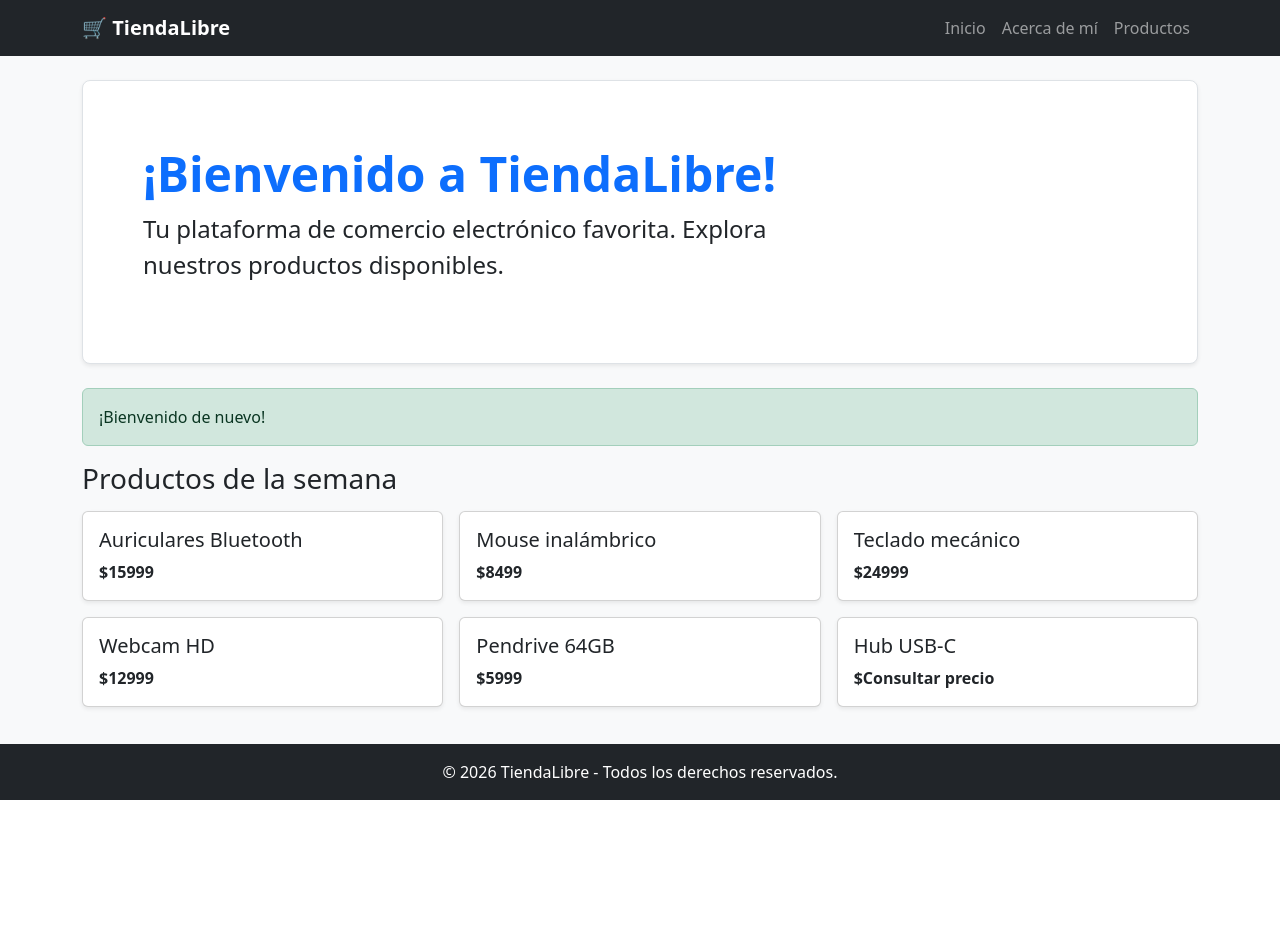
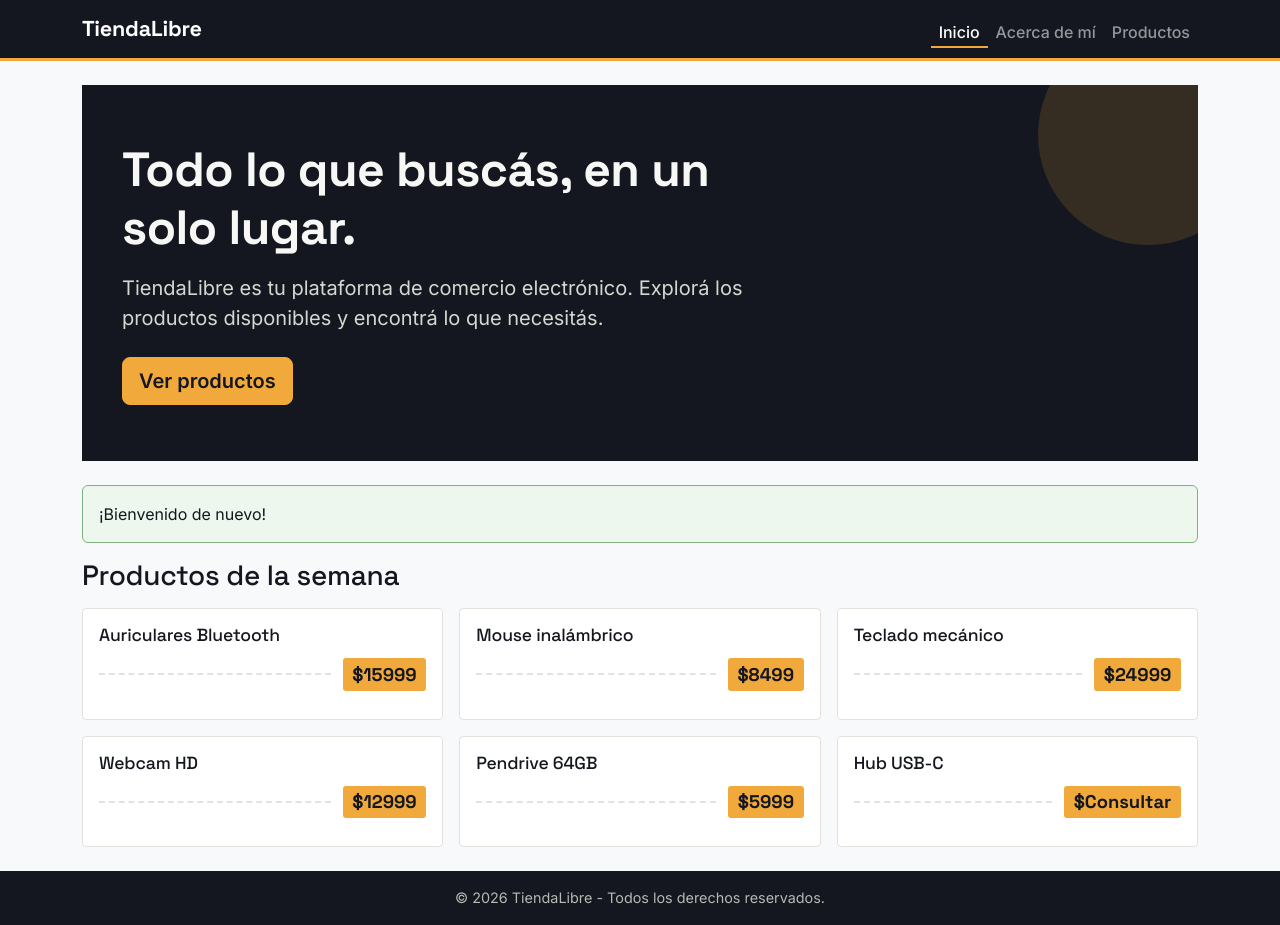
Before and after one commit to Villada-PG3/trabajo-practico-tienda-libre-EzequeilCorti, a Django app: page / in a window 1280 px wide. Before the commit the page ends 800 px from the top, so only its background shows below. Run offline with Django 5.2, Linux system fonts and the light colour scheme.

```diff
--- a/config/settings.py
+++ b/config/settings.py
@@ -116,7 +116,12 @@ USE_TZ = True
 # Static files (CSS, JavaScript, Images)
 # https://docs.djangoproject.com/en/6.0/howto/static-files/
 
+# Static files (CSS, JavaScript, Images)
 STATIC_URL = 'static/'
+
+STATICFILES_DIRS = [
+    BASE_DIR / 'static',
+]
 
 # Archivos multimedia (imágenes subidas por los usuarios)
 MEDIA_URL = '/media/'
--- /dev/null
+++ b/static/css/custom.css
@@ -0,0 +1,294 @@
+/* =========================================================
+   TiendaLibre — hoja de estilos propia
+   Se carga DESPUÉS de Bootstrap, así que estas reglas
+   pisan (sobrescriben) los estilos por defecto de Bootstrap.
+   ========================================================= */
+
+:root {
+  --ink: #14171f;
+  --ink-soft: #2a2e3a;
+  --paper: #f7f7f5;
+  --paper-raised: #ffffff;
+  --accent: #f2a93b;
+  --accent-dark: #c97f1e;
+  --line: #e4e2dd;
+  --text-muted: #6b6f7a;
+
+  --font-display: "Space Grotesk", sans-serif;
+  --font-body: "Inter", sans-serif;
+}
+
+body {
+  background-color: var(--paper);
+  color: var(--ink);
+  font-family: var(--font-body);
+}
+
+h1, h2, h3, h4, h5, .navbar-brand {
+  font-family: var(--font-display);
+  letter-spacing: -0.01em;
+}
+
+/* ---------- Navbar ---------- */
+.navbar.bg-dark {
+  background-color: var(--ink) !important;
+  border-bottom: 3px solid var(--accent);
+}
+
+.navbar-brand {
+  font-size: 1.35rem;
+}
+
+.navbar .nav-link {
+  font-weight: 500;
+  position: relative;
+  padding-bottom: 2px;
+}
+
+.navbar .nav-link::after {
+  content: "";
+  position: absolute;
+  left: 0;
+  bottom: -2px;
+  width: 0;
+  height: 2px;
+  background: var(--accent);
+  transition: width 0.2s ease;
+}
+
+.navbar .nav-link:hover::after,
+.navbar .nav-link.active::after {
+  width: 100%;
+}
+
+/* ---------- Botones ---------- */
+.btn-primary {
+  background-color: var(--accent);
+  border-color: var(--accent);
+  color: var(--ink);
+  font-weight: 600;
+}
+
+.btn-primary:hover,
+.btn-primary:focus {
+  background-color: var(--accent-dark);
+  border-color: var(--accent-dark);
+  color: var(--ink);
+}
+
+.btn-outline-ink {
+  border: 2px solid var(--ink);
+  color: var(--ink);
+  font-weight: 600;
+  border-radius: 999px;
+  padding: 0.5rem 1.4rem;
+  transition: background 0.2s ease, color 0.2s ease;
+}
+
+.btn-outline-ink:hover {
+  background: var(--ink);
+  color: var(--paper);
+}
+
+/* ---------- Hero (home) ---------- */
+.hero {
+  background-color: var(--ink);
+  color: var(--paper);
+  border-radius: 0;
+  padding: 3.5rem 2.5rem;
+  position: relative;
+  overflow: hidden;
+}
+
+.hero::before {
+  content: "";
+  position: absolute;
+  top: -60px;
+  right: -60px;
+  width: 220px;
+  height: 220px;
+  background: var(--accent);
+  border-radius: 50%;
+  opacity: 0.15;
+}
+
+.hero h1 {
+  font-size: clamp(2rem, 4vw, 3rem);
+  font-weight: 700;
+  max-width: 20ch;
+}
+
+.hero p {
+  color: #d7d7d2;
+  max-width: 55ch;
+}
+
+/* ---------- Tarjetas de producto (ticket de precio) ---------- */
+.card-producto {
+  background: var(--paper-raised);
+  border: 1px solid var(--line);
+  border-radius: 4px;
+  overflow: hidden;
+  transition: border-color 0.15s ease;
+}
+
+.card-producto:hover {
+  border-color: var(--accent);
+}
+
+.card-producto__nombre {
+  font-family: var(--font-display);
+  font-size: 1.1rem;
+  margin-bottom: 0.25rem;
+}
+
+.card-producto__precio-fila {
+  display: flex;
+  align-items: center;
+  gap: 0.75rem;
+  margin: 0.75rem 0;
+}
+
+.card-producto__linea {
+  flex: 1;
+  border-top: 2px dashed var(--line);
+}
+
+.card-producto__precio {
+  font-family: var(--font-display);
+  font-weight: 700;
+  font-size: 1.15rem;
+  color: var(--ink);
+  background: var(--accent);
+  padding: 0.15rem 0.6rem;
+  border-radius: 3px;
+  white-space: nowrap;
+}
+
+.card-producto__imagen {
+    width: 100%;
+    height: 220px;
+    object-fit: contain;
+    background-color: #ffffff;
+    border-bottom: 1px solid var(--line);
+    display: block;
+}
+
+.card-producto__sin-imagen {
+  width: 100%;
+  height: 160px;
+  display: flex;
+  align-items: center;
+  justify-content: center;
+  background: var(--paper);
+  color: var(--text-muted);
+  font-size: 0.9rem;
+  border-bottom: 1px solid var(--line);
+}
+
+/* ---------- Alertas ---------- */
+.alert-warning {
+  background-color: #fff3e0;
+  border: 1px solid var(--accent);
+  color: var(--ink);
+}
+
+.alert-success {
+  background-color: #eef7ee;
+  border: 1px solid #7fb281;
+  color: var(--ink);
+}
+
+.alert-info {
+  background-color: var(--paper-raised);
+  border: 1px solid var(--line);
+  color: var(--text-muted);
+}
+
+/* ---------- Página "Acerca de mí" ---------- */
+.seccion-panel {
+  padding: 2.5rem 0;
+}
+
+.seccion-panel--tinta {
+  background-color: var(--ink);
+  color: var(--paper);
+  border-radius: 4px;
+  padding: 2.5rem 2rem;
+  margin: 2rem 0;
+}
+
+.seccion-panel--tinta h2 {
+  color: var(--paper);
+}
+
+.chip-lista {
+  display: flex;
+  flex-wrap: wrap;
+  gap: 0.6rem;
+  list-style: none;
+  padding: 0;
+  margin: 1rem 0 0;
+}
+
+.chip {
+  border: 1px solid var(--accent);
+  color: var(--paper);
+  padding: 0.35rem 0.9rem;
+  border-radius: 999px;
+  font-size: 0.9rem;
+}
+
+.skill-lista {
+  list-style: none;
+  padding: 0;
+  margin: 1rem 0 0;
+  display: flex;
+  flex-wrap: wrap;
+  gap: 0.6rem;
+}
+
+.skill-lista li {
+  border: 1px solid var(--line);
+  background: var(--paper-raised);
+  padding: 0.4rem 1rem;
+  border-radius: 999px;
+  font-size: 0.9rem;
+}
+
+.nivel-fila {
+  display: flex;
+  align-items: center;
+  gap: 1rem;
+  margin-bottom: 1.1rem;
+}
+
+.nivel-fila__etiqueta {
+  width: 140px;
+  flex-shrink: 0;
+  font-weight: 600;
+}
+
+.nivel-barra {
+  flex: 1;
+  height: 10px;
+  background: var(--line);
+  border-radius: 999px;
+  overflow: hidden;
+}
+
+.nivel-barra__relleno {
+  height: 100%;
+  background: var(--accent);
+  border-radius: 999px;
+}
+
+/* ---------- Footer ---------- */
+footer.bg-dark {
+  background-color: var(--ink) !important;
+}
+
+footer p {
+  color: #b8b8b3;
+  font-size: 0.9rem;
+}
--- a/template/_navbar.html
+++ b/template/_navbar.html
@@ -2,7 +2,7 @@
     <div class="container">
 
         <a class="navbar-brand fw-bold" href="{% url 'TiendaLibre:home' %}">
-            🛒 TiendaLibre
+            TiendaLibre
         </a>
 
         <button
@@ -21,19 +21,19 @@
             <ul class="navbar-nav ms-auto">
 
                 <li class="nav-item">
-                    <a class="nav-link" href="{% url 'TiendaLibre:home' %}">
+                    <a class="nav-link{% if request.resolver_match.url_name == 'home' %} active{% endif %}" href="{% url 'TiendaLibre:home' %}">
                         Inicio
                     </a>
                 </li>
 
                 <li class="nav-item">
-                    <a class="nav-link" href="{% url 'TiendaLibre:acerca_de_mi' %}">
+                    <a class="nav-link{% if request.resolver_match.url_name == 'acerca_de_mi' %} active{% endif %}" href="{% url 'TiendaLibre:acerca_de_mi' %}">
                         Acerca de mí
                     </a>
                 </li>
 
                 <li class="nav-item">
-                    <a class="nav-link" href="{% url 'TiendaLibre:productos' %}">
+                    <a class="nav-link{% if request.resolver_match.url_name == 'productos' %} active{% endif %}" href="{% url 'TiendaLibre:productos' %}">
                         Productos
                     </a>
                 </li>
--- a/template/base.html
+++ b/template/base.html
@@ -1,11 +1,22 @@
+{% load static %}
 <!DOCTYPE html>
 <html lang="es">
 <head>
     <meta charset="UTF-8">
     <meta name="viewport" content="width=device-width, initial-scale=1.0">
     <title>{% block title %}TiendaLibre{% endblock %}</title>
+
     <!-- CDN Bootstrap 5 CSS -->
     <link href="https://cdn.jsdelivr.net/npm/bootstrap@5.3.3/dist/css/bootstrap.min.css" rel="stylesheet">
+
+    <!-- Tipografías -->
+    <link rel="preconnect" href="https://fonts.googleapis.com">
+    <link href="https://fonts.googleapis.com/css2?family=Space+Grotesk:wght@500;700&family=Inter:wght@400;500;600&display=swap" rel="stylesheet">
+
+    <!-- Estilos propios (se cargan últimos para poder pisar a Bootstrap) -->
+    <link href="{% static 'css/custom.css' %}" rel="stylesheet">
+
+    {% block extra_head %}{% endblock %}
 </head>
 
 <body class="bg-light d-flex flex-column min-vh-100">
--- a/template/home.html
+++ b/template/home.html
@@ -3,11 +3,11 @@
 {% block title %}Inicio - TiendaLibre{% endblock %}
 
 {% block content %}
-<div class="p-5 mb-4 bg-white rounded-3 shadow-sm border">
-    <div class="container-fluid py-3">
-        <h1 class="display-5 fw-bold text-primary">¡Bienvenido a TiendaLibre! </h1>
-        <p class="col-md-8 fs-4">Tu plataforma de comercio electrónico favorita. Explora nuestros productos disponibles.</p>
-    </div>
+
+<div class="hero mb-4">
+    <h1 class="fw-bold mb-3">Todo lo que buscás, en un solo lugar.</h1>
+    <p class="fs-5 mb-4">TiendaLibre es tu plataforma de comercio electrónico. Explorá los productos disponibles y encontrá lo que necesitás.</p>
+    <a href="{% url 'TiendaLibre:productos' %}" class="btn btn-primary btn-lg">Ver productos</a>
 </div>
 
 {% if usuario_logueado %}
@@ -20,10 +20,11 @@
         <div class="row g-3">
             {% for producto in productos %}
                 <div class="col-md-4">
-                    <article class="card h-100 shadow-sm">
-                        <div class="card-body">
-                            <h3 class="h5 card-title">{{ producto.nombre }}</h3>
-                            <p class="card-text fw-bold">${{ producto.precio|default:"Consultar precio"  }}</p>
+                    <article class="card-producto h-100 p-3">
+                        <h3 class="card-producto__nombre">{{ producto.nombre }}</h3>
+                        <div class="card-producto__precio-fila">
+                            <span class="card-producto__linea"></span>
+                            <span class="card-producto__precio">${{ producto.precio|default:"Consultar" }}</span>
                         </div>
                     </article>
                 </div>
```
Also changed, not shown: consultas.md (added, +12 -0 lines), template/acerca-de-mi.html (+31 -46 lines), template/productos.html (+19 -13 lines).
